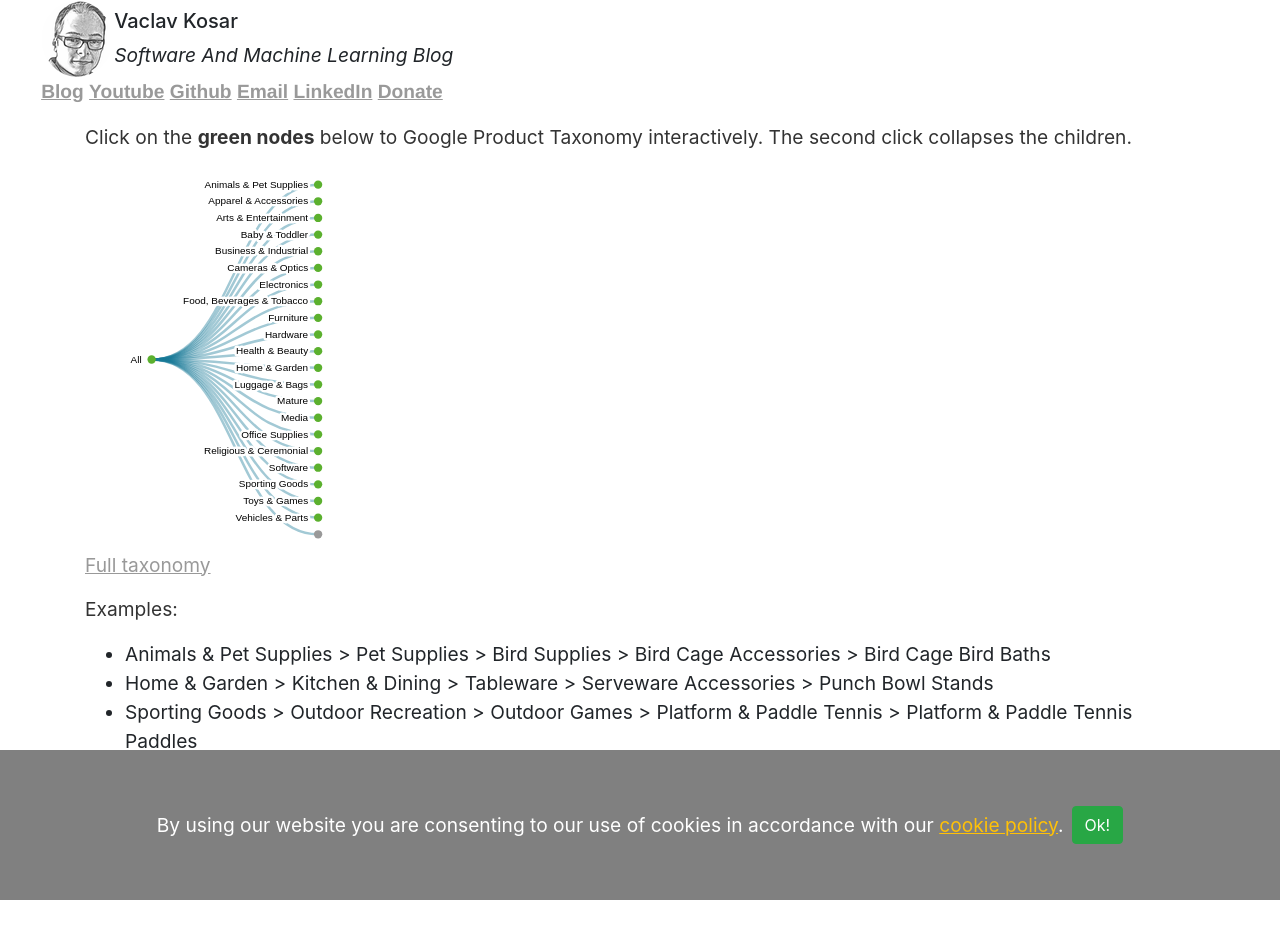
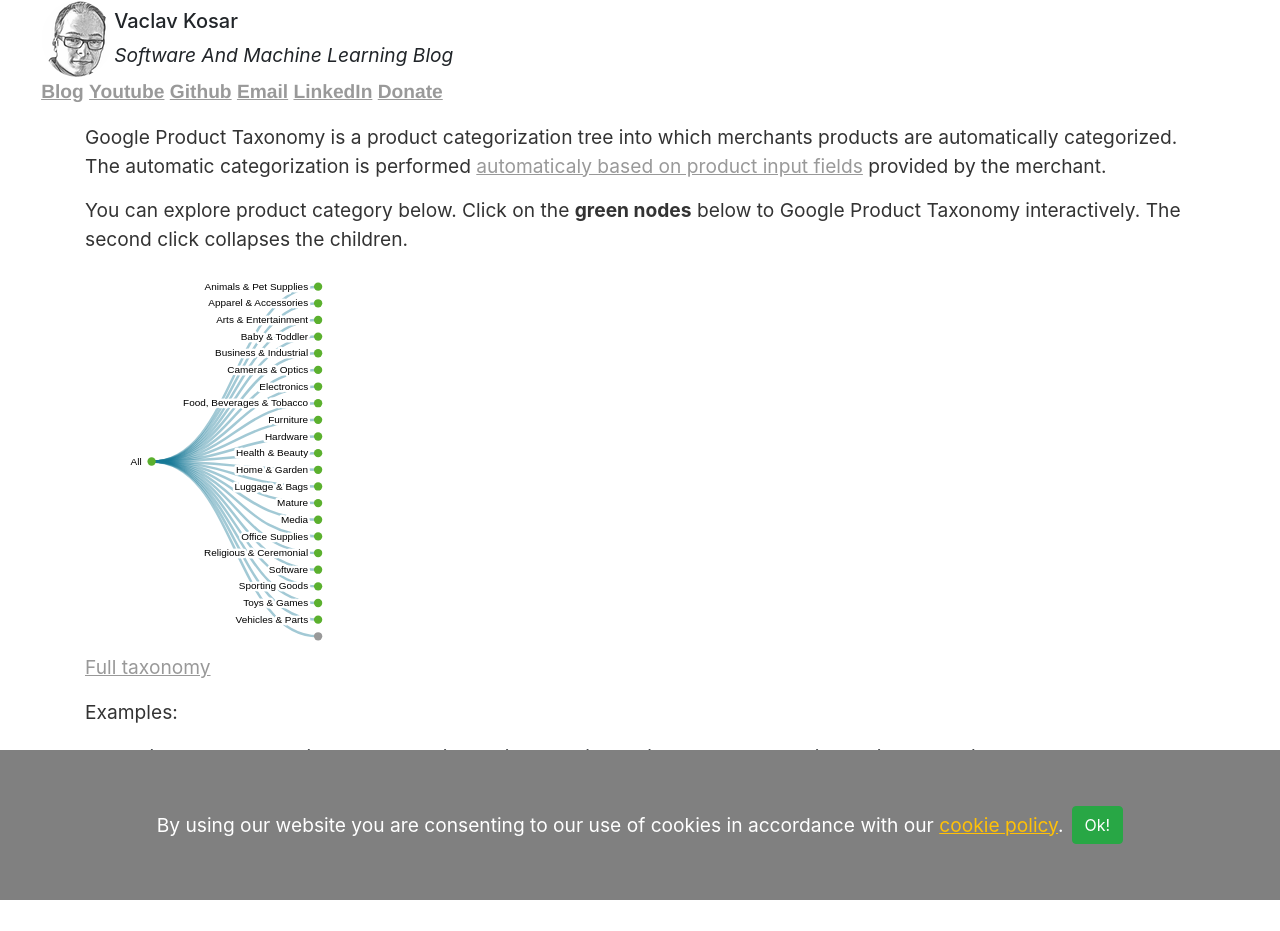
Before and after one commit to vackosar/vackosar.github.io, a Jekyll site: the page built from google-product-taxonomy-viewer.md, in a window 1280 px wide. Built offline with Jekyll 4.4.1, drawn with Linux system fonts in a browser that asks for light colours; before the commit the page ends 900 px from its top, so only the background shows below that.

Commit message:
google product taxonomy

```diff
--- a/google-product-taxonomy-viewer.md
+++ b/google-product-taxonomy-viewer.md
@@ -2,7 +2,7 @@
 layout: default
 title: "Google Product Taxonomy Viewer"
 date: 2021-04-16
-description: Interactive viewer for Google Product Taxonomy
+description: Interactive viewer for Google Product categorization tree.
 image: /images/automatic-taxonomy.png
 redirect_from:
 - permalink: /google-product-taxonomy-viewer.html
@@ -10,6 +10,10 @@
 
 [comment]: <> (permalink: /google-product-taxonomy)
 
+Google Product Taxonomy is a product categorization tree into which merchants products are automatically categorized.
+The automatic categorization is performed [automaticaly based on product input fields](https://support.google.com/merchants/answer/6324436?hl=en) provided by the merchant.
+
+You can explore product category below.
 Click on the __green nodes__ below to Google Product Taxonomy interactively. The second click collapses the children.
 
 <script src="/js/d3.v6.min.js" type="text/javascript"></script>
```
Also changed, not shown: _posts/2021-03-22-Automatically-Expanding-Taxonomy.md (renamed from _posts/2021-03-22-Automatically-Expanding-Taxanomy.md, +2 -0 lines).
